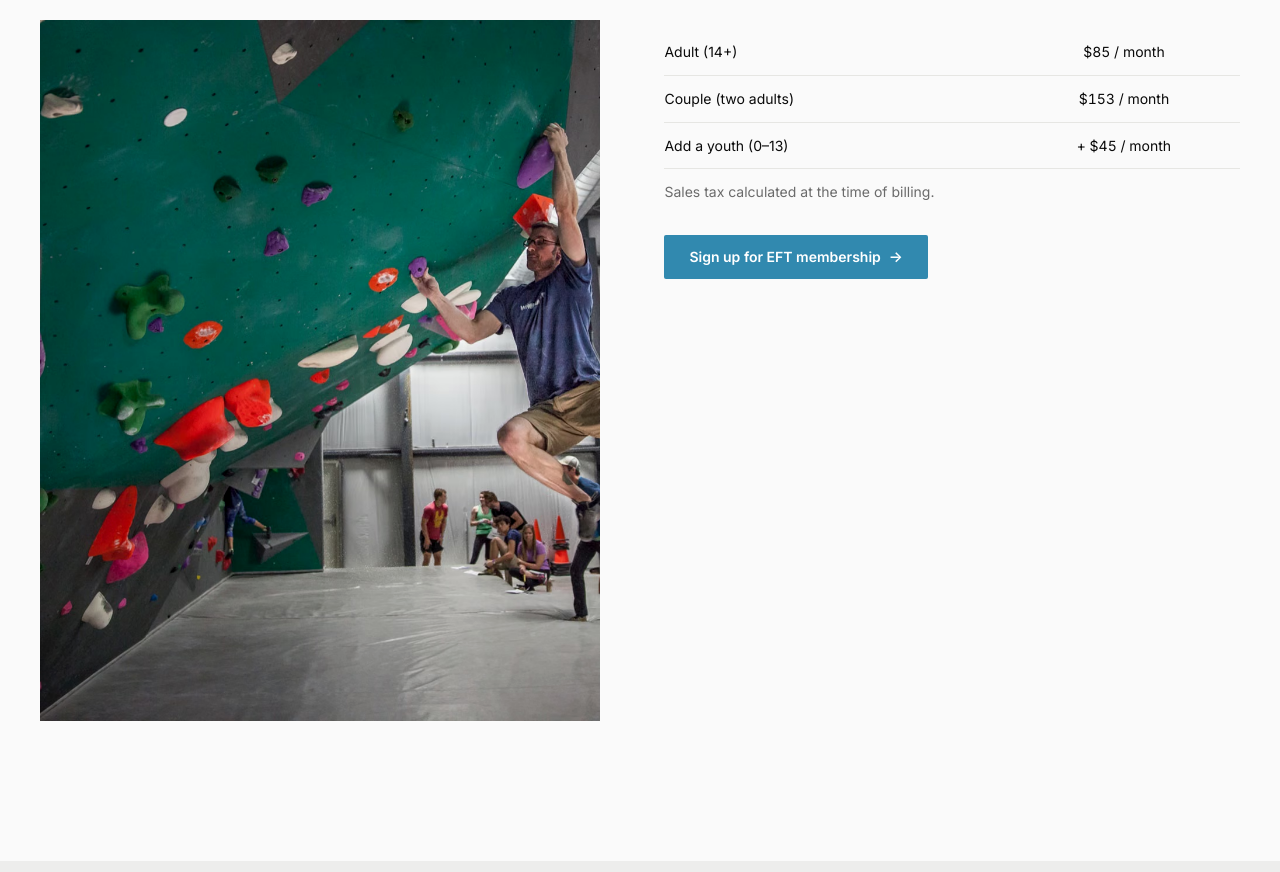
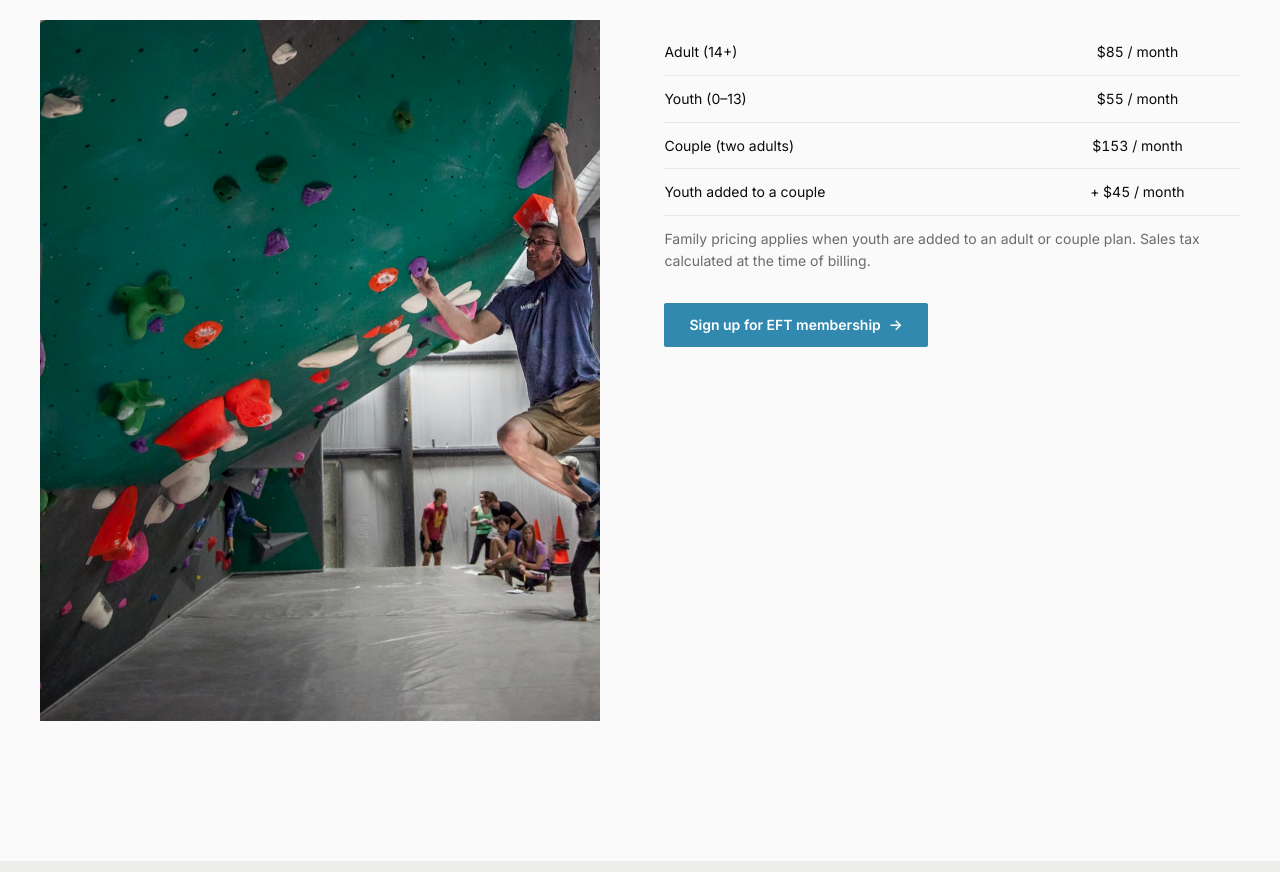
Before and after one commit to mosaic-climbing/lef-climbing, a plain HTML site: page membership.html in a window 1280 px wide. Shown: the part 1120-1992 px from the top of the page. Drawn offline with Linux system fonts and the light colour scheme.

Commit message:
Membership: youth standalone is $55, not $45
Re-checked the EFT portal with 0 adults + 1 youth: standalone youth
membership is $55/mo. The $45/mo I derived earlier was the family-
discount rate (a youth added to a couple), confirmed by the math:
2 adults ($153) + 1 youth = $198, so the youth-add-on under couple
is $45 — but a youth on their own is $55.

Table now lists four lines: adult, youth (standalone), couple, and
the youth-added-to-a-couple discount line.

```diff
--- a/membership.html
+++ b/membership.html
@@ -103,11 +103,12 @@
         <table class="compare mt-6">
           <tbody>
             <tr><td>Adult (14+)</td><td class="num">$85 / month</td></tr>
+            <tr><td>Youth (0–13)</td><td class="num">$55 / month</td></tr>
             <tr><td>Couple (two adults)</td><td class="num">$153 / month</td></tr>
-            <tr><td>Add a youth (0–13)</td><td class="num">+ $45 / month</td></tr>
+            <tr><td>Youth added to a couple</td><td class="num">+ $45 / month</td></tr>
           </tbody>
         </table>
-        <p class="mt-3" style="font-size: var(--t-sm); color: var(--ink-mute);">Sales tax calculated at the time of billing.</p>
+        <p class="mt-3" style="font-size: var(--t-sm); color: var(--ink-mute);">Family pricing applies when youth are added to an adult or couple plan. Sales tax calculated at the time of billing.</p>
 
         <div class="actions mt-6">
           <a href="https://portal.lefclimbing.com/lef/memberships/eft-rgp" rel="noopener" class="btn btn-primary btn-arrow">Sign up for EFT membership</a>
```
